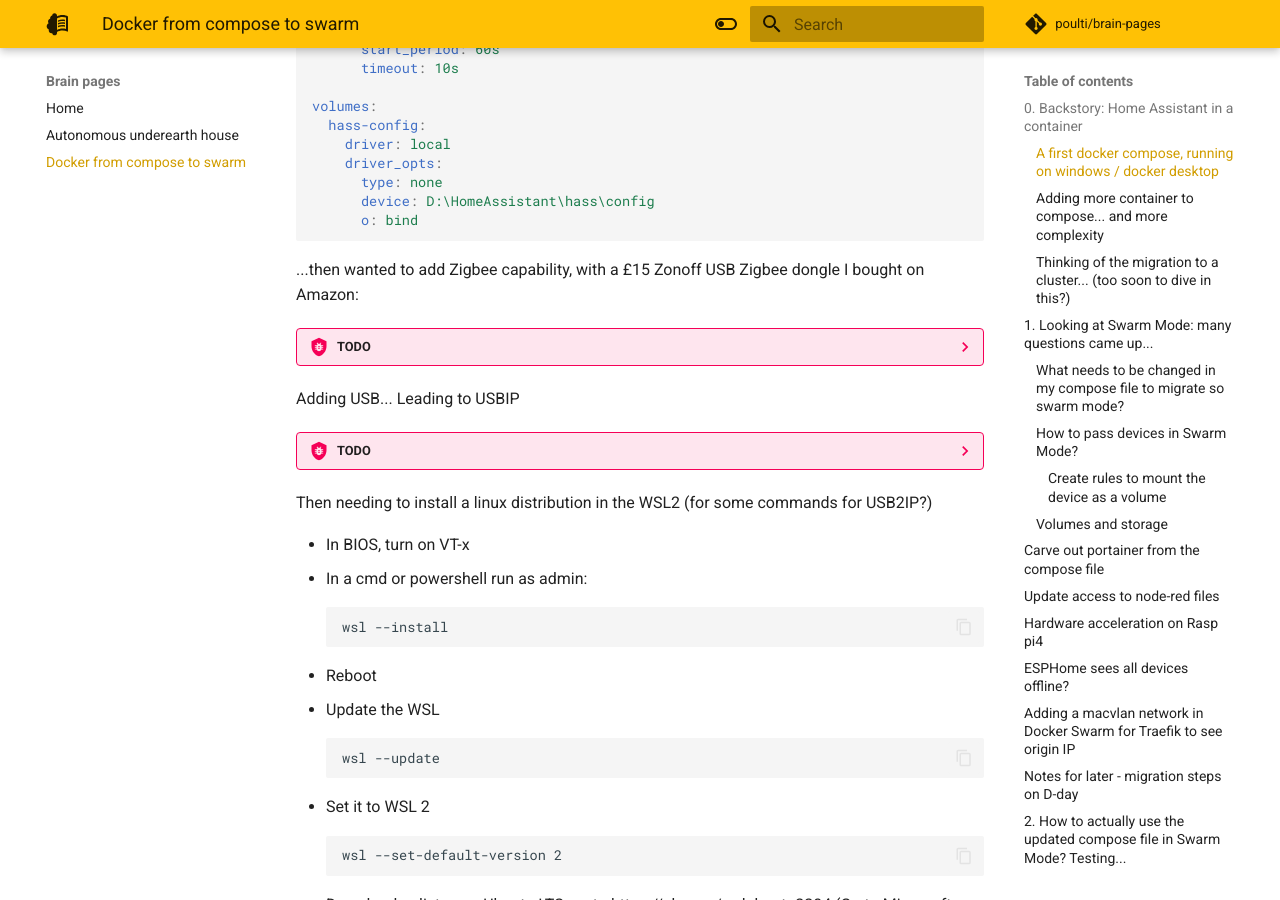
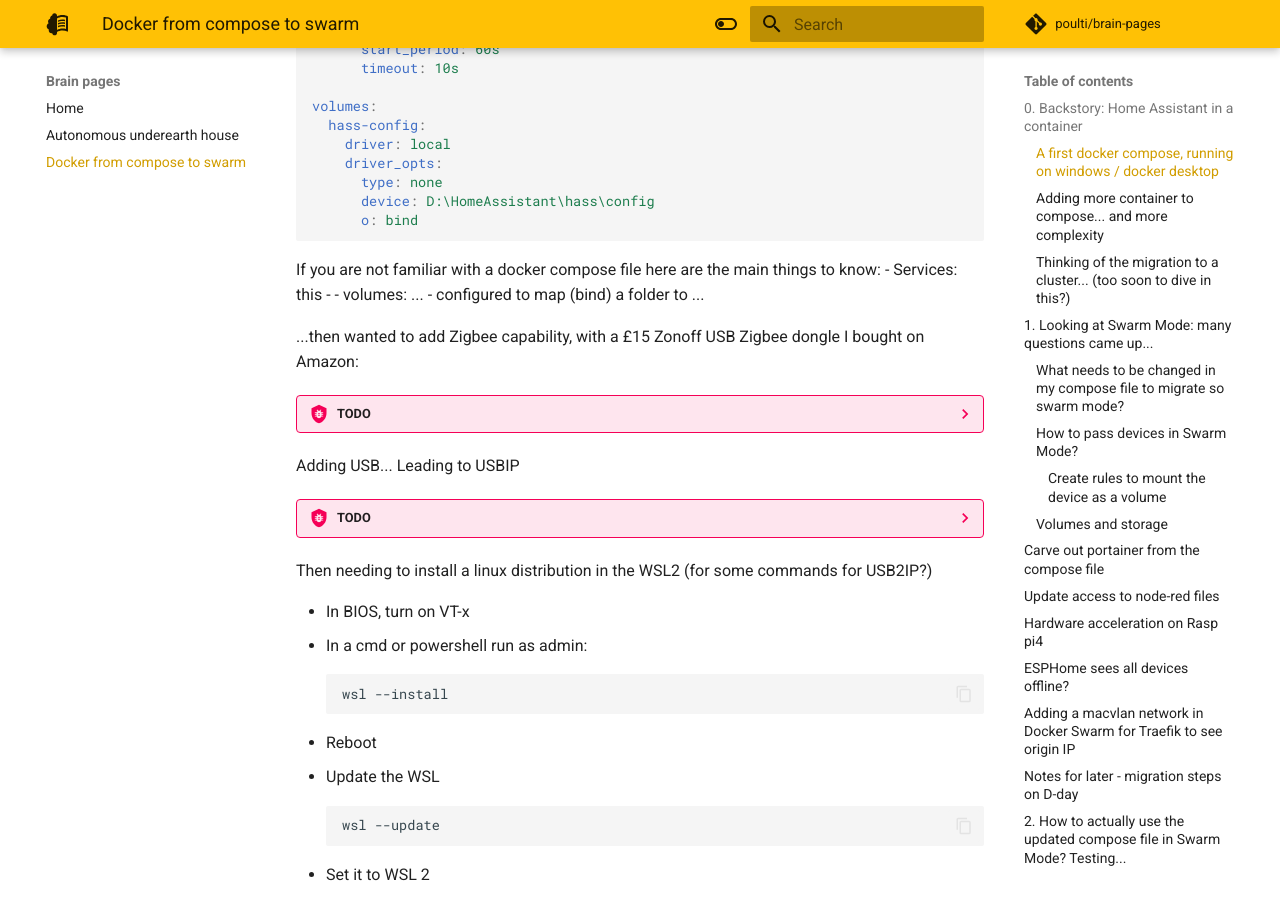
Before and after one commit to poulti/brain-pages, an MkDocs documentation site: the page built from docs/docker-from-compose-to-swarm.md, in a window 1280 px wide and 900 px high, scrolled down 1410 px. Built offline with MkDocs 1.6.1 and Material for MkDocs 9.7.7, drawn with Linux system fonts in a browser that asks for light colours; comment, search, counter and statistics services are not loaded.

Commit message:
draft compose structure

````diff
--- a/docs/docker-from-compose-to-swarm.md
+++ b/docs/docker-from-compose-to-swarm.md
@@ -58,6 +58,11 @@
       o: bind
 ```
 
+If you are not familiar with a docker compose file here are the main things to know:
+- Services: this
+  -
+- volumes: ...
+  - configured to map (bind) a folder to ...
 
 ...then wanted to add Zigbee capability, with a £15 Zonoff USB Zigbee dongle I bought on Amazon:
 
````
